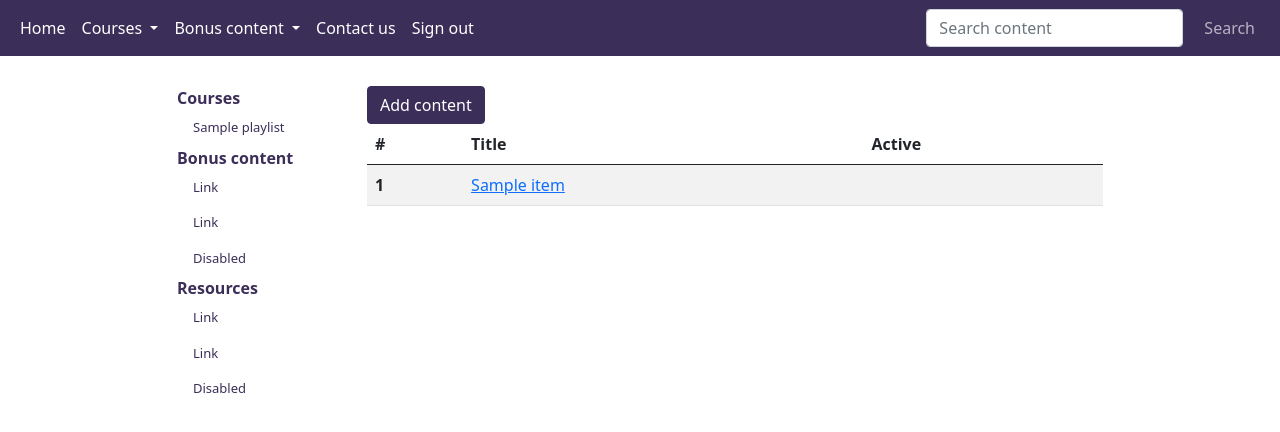
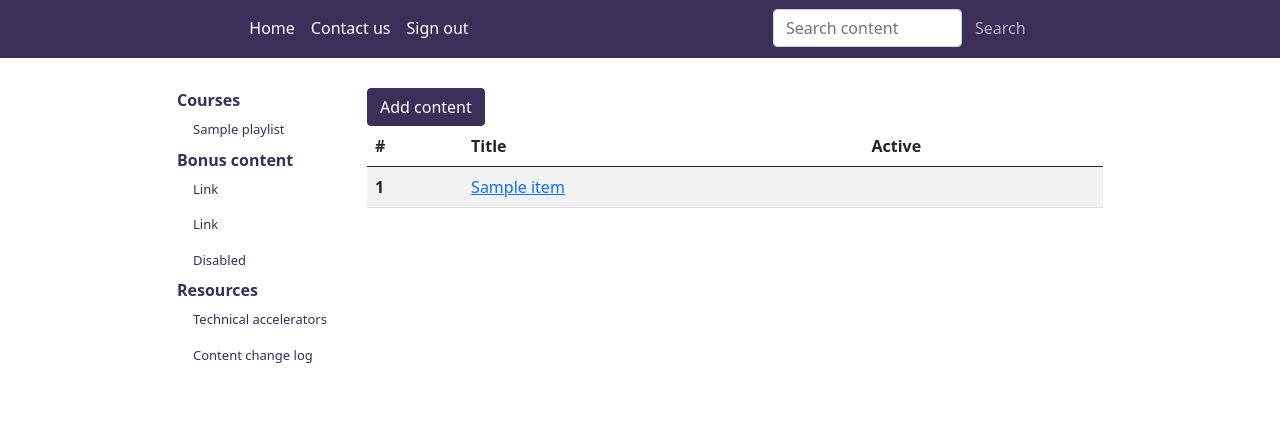
Before and after one commit to dstarr/mtm_site, a Python web app: template src/content/templates/index.html in a window 1280 px wide. Shown: the top 432 px of the page. Run offline with Jinja, Linux system fonts and the light colour scheme; the template is opened without the code that fills it: most values are stand-ins (such as "Sample title", 1, 10 or a date in 2020); some libraries are stand-ins or nearby versions.

Commit message:
removed dynamic content from top nav

```diff
--- a/src/static/style.css
+++ b/src/static/style.css
@@ -124,6 +124,11 @@
     justify-content: center;
 }
 
+.top-nav-row {
+    background-color: #3b2e58;
+    max-height: 58px;
+}
+
 .nav-item-header {
     font-weight: bold;
     color: #3b2e58;
--- a/src/templates/left-nav.html
+++ b/src/templates/left-nav.html
@@ -24,13 +24,10 @@
     Resources
   </li>
   <li class="nav-item nav-item-sidebar">
-    <a class="nav-link" href="#">Link</a>
+    <a class="nav-link" href="{{ url_for('bonus_content.page', page='accelerators') }}">Technical accelerators</a>
   </li>
   <li class="nav-item nav-item-sidebar">
-    <a class="nav-link" href="#">Link</a>
-  </li>
-  <li class="nav-item nav-item-sidebar">
-    <a class="nav-link disabled" href="#" tabindex="-1" aria-disabled="true">Disabled</a>
+    <a class="nav-link" href="{{ url_for('content.content_log', num_items=5) }}">Content change log</a>
   </li>
 
 </ul>
--- a/src/templates/top-nav.html
+++ b/src/templates/top-nav.html
@@ -1,38 +1,23 @@
-<nav class="navbar navbar-expand-lg sticky-top"">
-  <div class="container-fluid">
+<div class="row top-nav-row">
+  <div class="col-2"></div>
+  <div class="col-8">
+
+  <nav class="navbar navbar-expand justify-content-center">
+    <div class="container-fluid">
+
     <div class="collapse navbar-collapse" id="navbarSupportedContent">
-
         <ul class="navbar-nav me-auto mb-2 mb-lg-0">
 
           <!-- home -->
           <li class="nav-item">
             <a class="nav-link active" aria-current="page" href="{{ url_for('index') }}">Home</a>
           </li>
-          <!-- Courses (playlists) -->
-          <li class="nav-item dropdown">
-            <a class="active nav-link dropdown-toggle" href="#" id="navbarDropdown1" role="button" data-bs-toggle="dropdown" aria-expanded="false">
-              Courses
-            </a>
-            <ul class="dropdown-menu" aria-labelledby="navbarDropdown1">
-              {% for playlist in nav_model["playlists"] %}
-                <li><a class="dropdown-item" href="{{ url_for('content.playlist', playlist_id=playlist['id']) }}">{{ playlist["short_name"] }}</a></li>
-              {% endfor %}
-            </ul>
-          </li>
-          <!-- Bonus content -->
-          <li class="nav-item dropdown">
-            <a class="active nav-link dropdown-toggle" href="#" id="navbarDropdown2" role="button" data-bs-toggle="dropdown" aria-expanded="false">
-              Bonus content
-            </a>
-            <ul class="dropdown-menu" aria-labelledby="navbarDropdown2">
-                <li><a class="dropdown-item" href="{{ url_for('bonus_content.page', page='accelerators') }}">Technical accelerators</a></li>
-                <li><a class="dropdown-item" href="{{ url_for('content.content_log', num_items=5) }}">Content change log</a></li>
-            </ul>
-          </li>
+
           <!-- contact -->
           <li class="nav-item">
             <a class="nav-link active" target="_blank" href="https://forms.office.com/r/0gCrzhSMkw">Contact us</a>
           </li>
+
           <!-- User -->
           {% if nav_model["user"] %}
             <li class="nav-item">
@@ -43,14 +28,24 @@
               <a class="active nav-link" href="{{ url_for('auth.signin') }}" data-bs-toggle="modal" data-bs-target="#signin_modal">Sign in</a>
             </li>
           {% endif %}
+
         </ul>
 
+        <div class="col-4" >
+
+
+
         <!-- search -->
-        <form class="d-flex" method="post" action="{{ url_for('search.search_results') }}">
-          <input class="form-control me-2" type="search" placeholder="Search content" aria-label="Search"
-          name="search_term" maxlength="30">
+          <form class="d-flex" method="post" action="{{ url_for('search.search_results') }}">
+          <input class="form-control"  type="search" placeholder="Search content" aria-label="Search"
+          name="search_term" maxlength="30" >
           <button id="search_button" class="btn text-light" type="submit">Search</button>
         </form>
-      </div>
+        </div>
+
     </div>
+
   </nav>
+
+  </div>
+</div>
```
